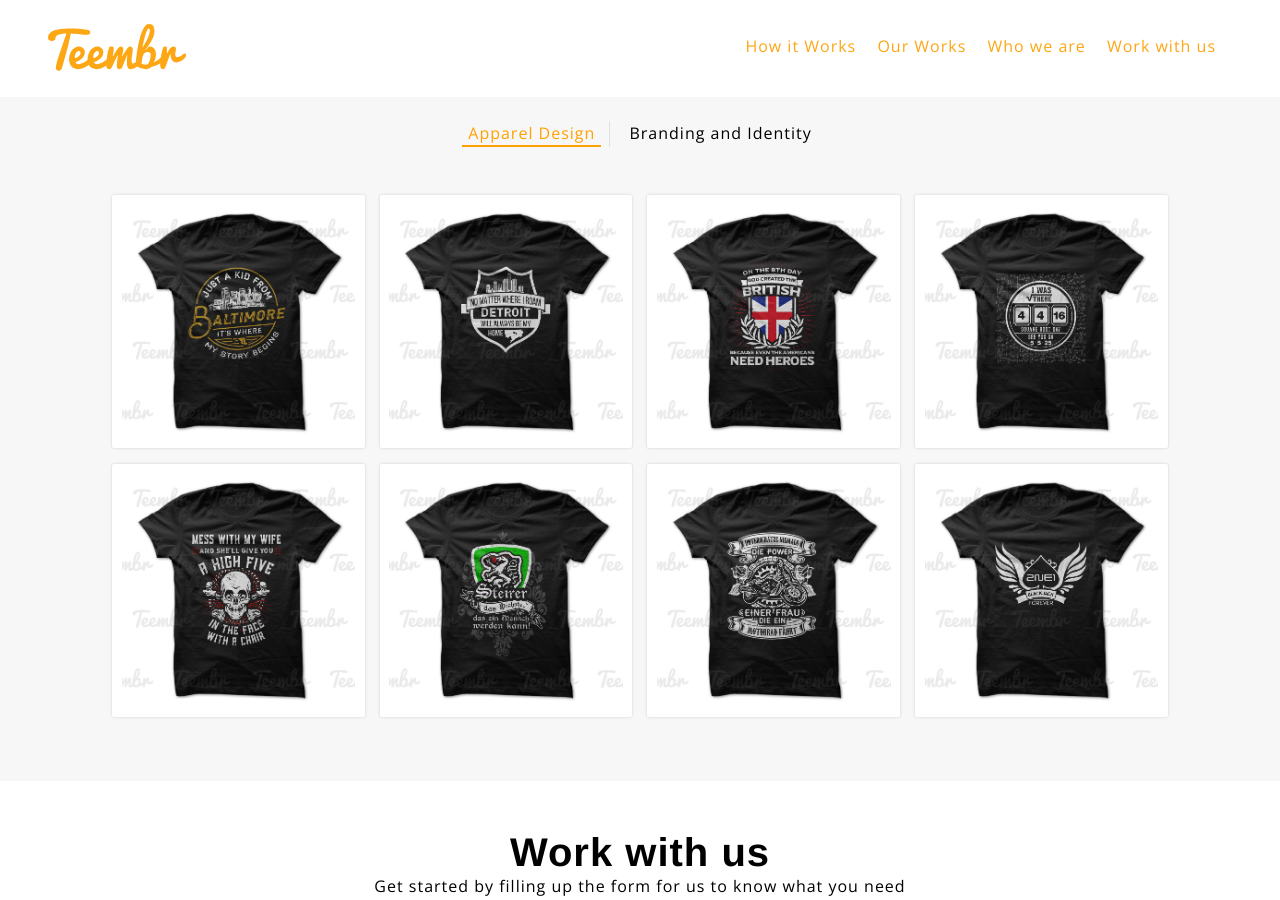
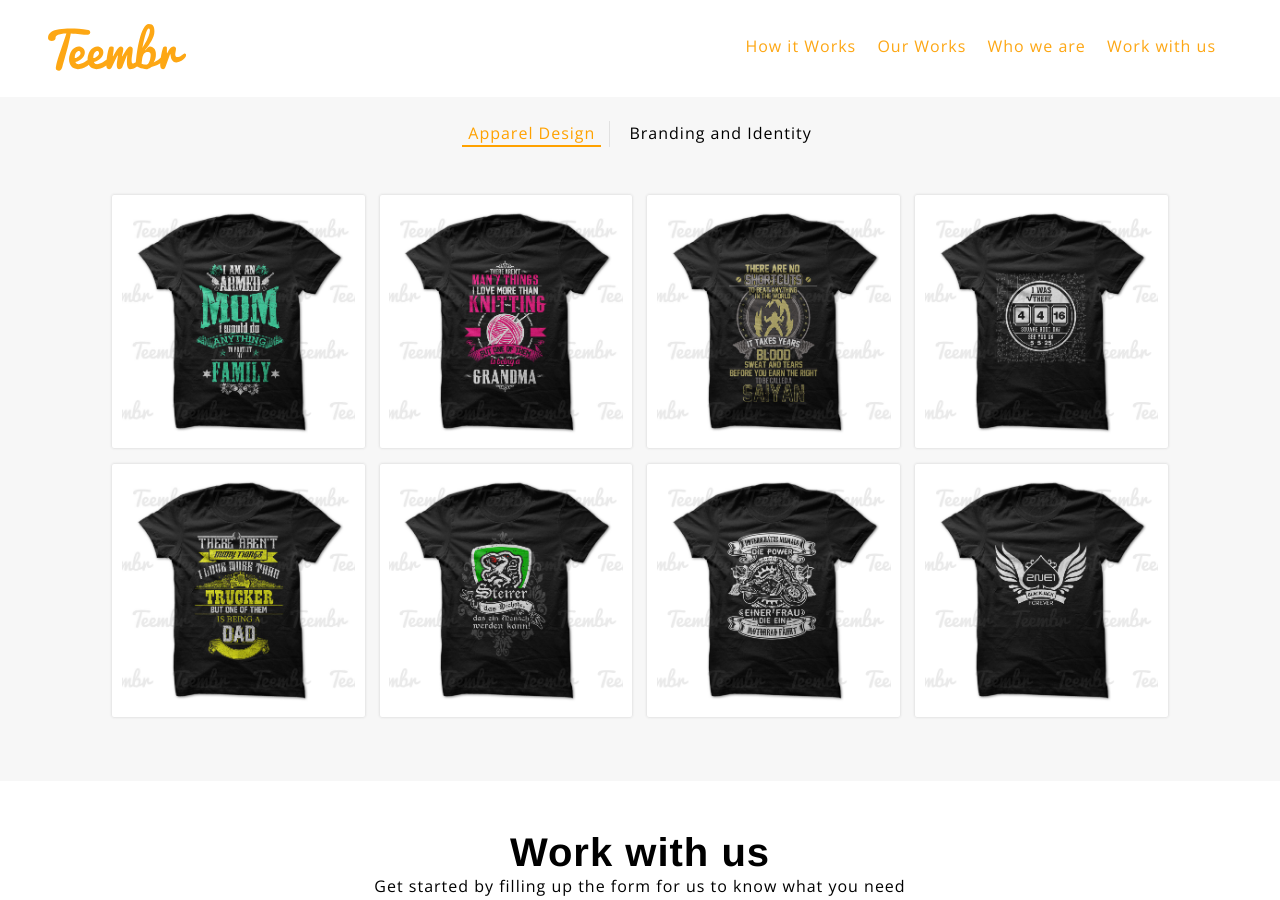
Before and after one commit to teembr/teembr.github.io, a Jekyll site: the page index.html, which Jekyll copies as it is, in a window 1280 px wide and 900 px high, scrolled down 1552 px. Built offline with Jekyll 4.4.1, drawn with Linux system fonts in a browser that asks for light colours; nearby versions of some CDN libraries.

Commit message:
update teembr featured designs

```diff
--- a/index.html
+++ b/index.html
@@ -137,17 +137,17 @@
 				<ul class="works-wrapper apparel-design">
 					<li>
 						<a href="">
-							<img class="img-zoom" src="images/folio/image1.png" alt="">
+							<img class="img-zoom" src="images/folio/image1.jpg" alt="">
 						</a>
 					</li>
 					<li>
 						<a href="">
-							<img class="img-zoom" src="images/folio/image2.png" alt="">
+							<img class="img-zoom" src="images/folio/image2.jpg" alt="">
 						</a>
 					</li>
 					<li>
 						<a href="">
-							<img class="img-zoom" src="images/folio/image3.png" alt="">
+							<img class="img-zoom" src="images/folio/image3.jpg" alt="">
 						</a>
 					</li>
 					<li>
@@ -157,7 +157,7 @@
 					</li>
 					<li>
 						<a href="">
-							<img class="img-zoom" src="images/folio/image5.png" alt="">
+							<img class="img-zoom" src="images/folio/image5.jpg" alt="">
 						</a>
 					</li>
 					<li>
```
Also changed, not shown: images/folio/image1.jpg (added), images/folio/image2.jpg (added), images/folio/image3.jpg (added), images/folio/image5.jpg (added).
